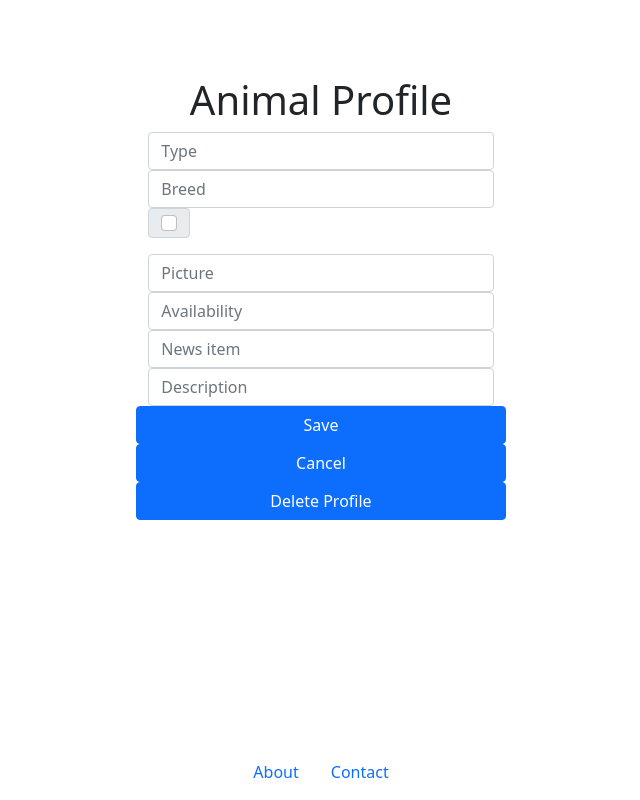
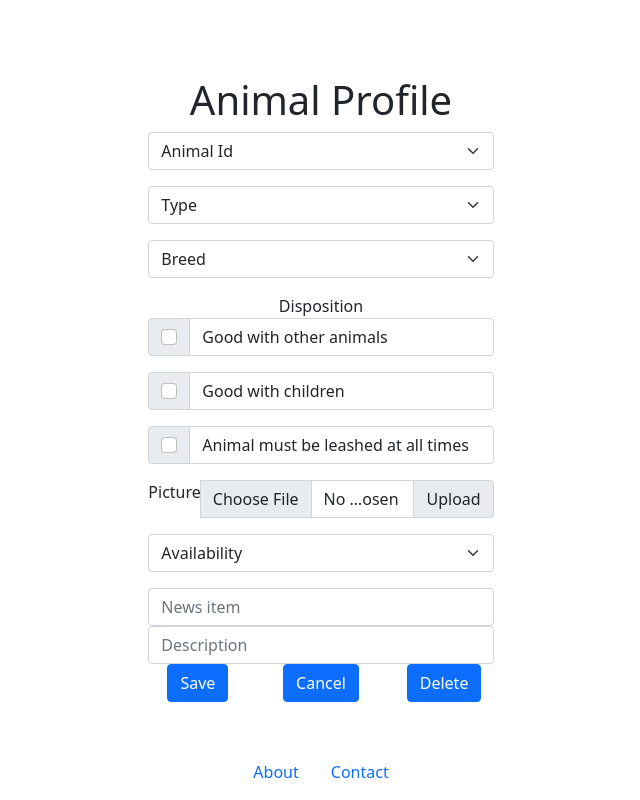
Before and after one commit to jennresado/CS467_Capstone, a React (Create React App) app: page /Animal in a window 1280 px wide. Shown: the whole page, without its empty margins (319-959 px from the left). Built offline with nearby package versions, Linux system fonts and the light colour scheme.

Commit message:
formatting

```diff
--- a/src/components/Animal.js
+++ b/src/components/Animal.js
@@ -35,72 +35,74 @@ const Animal = () => {
                         <h1>Animal Profile</h1>
                     </div>
                     <div className='row'>
-                        <form className='animalForm' onSubmit={onSubmit}>
-                            <div>
-                            <input
-                                    type='text'
-                                    placeholder='Type'
-                                    className='form-control'
-                                    // value={type}
-                                    // onChange={(e) => setType(e.target.value)}
-                            />
+                        <form>
+                            <div className="input-group mb-3">
+                                <select className="form-select" id="id">
+                                    <option>Animal Id</option>
+                                    {/* autofill based on data pulled from db */}
+                                </select>
                             </div>
-                            <div>
-                                <input
-                                    type='text'
-                                    placeholder='Breed'
-                                    className='form-control'
-                                    // value={breed}
-                                    // onChange={(e) => setBreed(e.target.value)}
-                            />
+                            <div className="input-group mb-3">
+                                <select className="form-select" id="type">
+                                    <option>Type</option>
+                                    <option value="dog">dog</option>
+                                    <option value="cat">cat</option>
+                                    <option value="other">other</option>
+                                </select>
                             </div>
-                            <div>
                             <div className="input-group mb-3">
-                                <div className="input-group-text">
-                                    <input className="form-check-input mt-0" type="checkbox" value="Good with other animals" aria-label="Checkbox for following text input" />
+                                <select className="form-select" id="breed">
+                                    <option>Breed</option>
+                                    <option value="chihuahua">chihuahua</option>
+                                    <option value="labrador">labrador</option>
+                                    <option value="siberian husky">siberian husky</option>
+                                </select>
+                            </div>
+                            <label for="disposition">Disposition</label>
+                            <div class="input-group mb-3">
+                                <div class="input-group-text">
+                                    <input class="form-check-input mt-0" type="checkbox" value="" aria-label="Checkbox for following text input" />
                                 </div>
+                                <input type="text" class="form-control" value="Good with other animals" aria-label="Text input with checkbox" />
                             </div>
+                            <div class="input-group mb-3">
+                                <div class="input-group-text">
+                                    <input class="form-check-input mt-0" type="checkbox" value="" aria-label="Checkbox for following text input" />
+                                </div>
+                                <input type="text" class="form-control" value="Good with children" aria-label="Text input with checkbox" />
                             </div>
-                            <div>
-                                <input
-                                    type='text'
-                                    placeholder='Picture'
-                                    className='form-control'
-                                    // value={picture}
-                                    // onChange={(e) => setPicture(e.target.value)}
-                            />
+                            <div class="input-group mb-3">
+                                <div class="input-group-text">
+                                    <input class="form-check-input mt-0" type="checkbox" value="" aria-label="Checkbox for following text input" />
+                                </div>
+                                <input type="text" class="form-control" value="Animal must be leashed at all times" aria-label="Text input with checkbox" />
                             </div>
-                            <div>
-                                <input
-                                    type='text'
-                                    placeholder='Availability'
-                                    className='form-control'
-                                    // value={availability}
-                                    // onChange={(e) => setAvailability(e.target.value)}
-                            />
+                            <div class="input-group mb-3">
+                                <label>Picture</label>
+                                <input type="file" class="form-control" id="inputGroupFile02" />
+                                <label class="input-group-text" for="inputGroupFile02">Upload</label>
                             </div>
-                            <div>
-                                <input
-                                    type='text'
-                                    placeholder='News item'
-                                    className='form-control'
-                                    // value={breed}
-                                    // onChange={(e) => setBreed(e.target.value)}
-                            />
+                            <div className="input-group mb-3">
+                                <select className="form-select" id="availability">
+                                    <option>Availability</option>
+                                    <option value="not available">not available</option>
+                                    <option value="available">available</option>
+                                    <option value="pending">pending</option>
+                                    <option value="adopted">adopted</option>
+                                </select>
                             </div>
-                            <div>
-                                <input
-                                    type='text'
-                                    placeholder='Description'
-                                    className='form-control'
-                                    // value={description}
-                                    // onChange={(e) => setDescription(e.target.value)}
-                            />
-                            </div>
-                            <div className='row'>
-                                <button className='btn btn-primary' type='submit'>Save</button>
-                                <button className='btn btn-primary' type='submit'>Cancel</button>
-                                <button className='btn btn-primary' type='submit'>Delete Profile</button>
+                            <input type='text' placeholder='News item' className='form-control'/>
+                            <input type='text' placeholder='Description' className='form-control'/>
+                            <div className="row">
+                                <div className="col">
+                                    <button className='btn btn-primary' type='submit'>Save</button>
+                                </div>
+                                <div className="col">
+                                    <button className='btn btn-primary' type='submit'>Cancel</button>
+                                </div>
+                                <div className="col">
+                                    <button className='btn btn-primary' type='submit'>Delete</button>
+                                </div>
                             </div>
                         </form>
                     </div>
```
